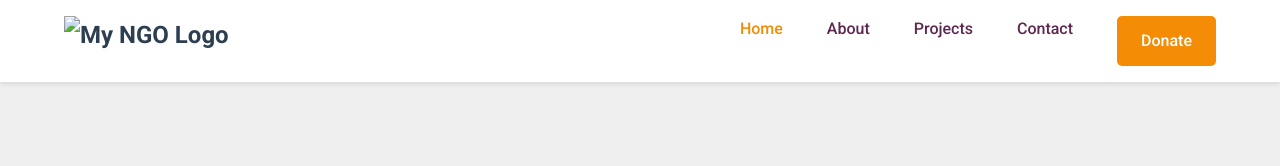
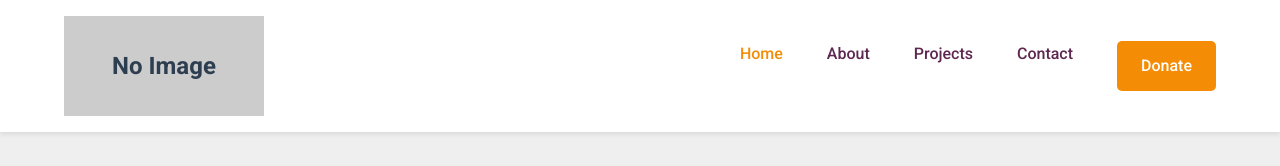
Before and after one commit to lucky4626/NGO-website, a plain HTML site: page NGO - website/index.html in a window 1280 px wide. Shown: the top 166 px of the page. Drawn offline with Linux system fonts and the light colour scheme.

Commit message:
Update index.html

```diff
--- a/NGO - website/index.html
+++ b/NGO - website/index.html
@@ -14,7 +14,10 @@
 
     <header class="header-nav">
         <div class="logo">
-            <img src="assets/images/logo.png" alt="My NGO Logo">
+            <div style="width:200px;height:100px;background:#ccc;display:flex;align-items:center;justify-content:center;">
+  No Image
+</div>
+
         </div>
         <nav class="nav-links">
             <a href="index.html" class="active">Home</a>
```
